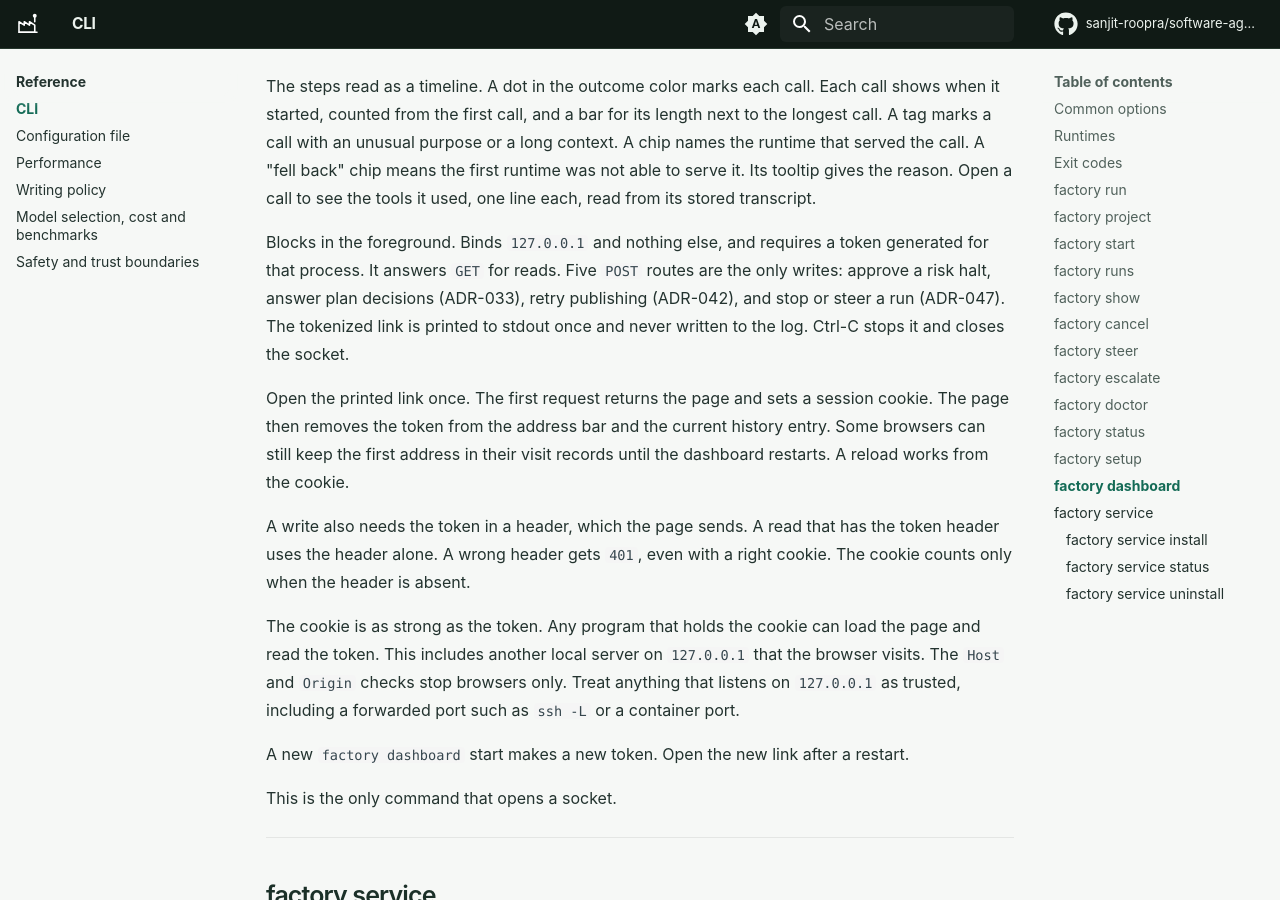
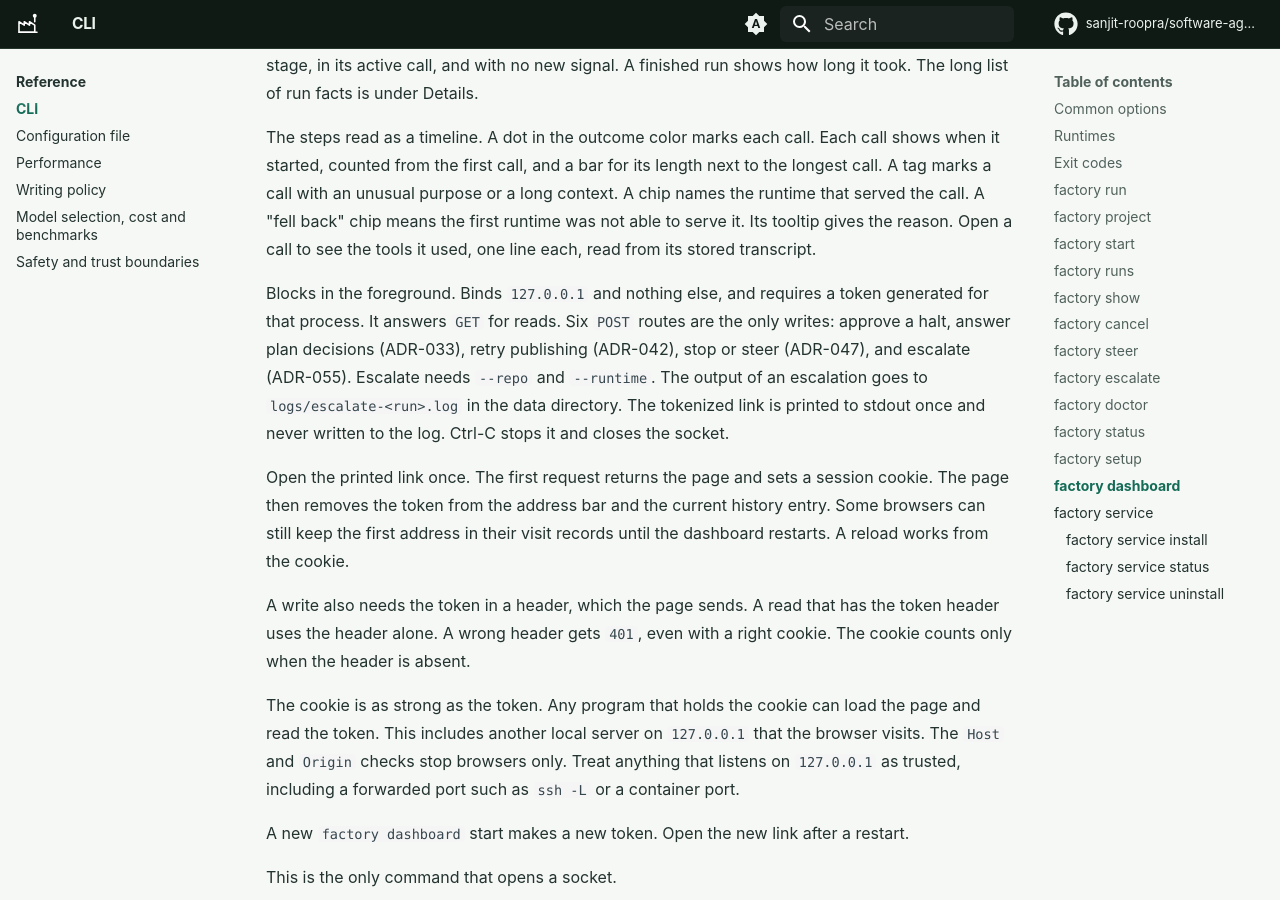
Before and after one commit to sanjit-roopra/software-agent-factory, an MkDocs documentation site: the page built from docs/reference/cli.md, in a window 1280 px wide and 900 px high, scrolled down 13358 px. Built offline with MkDocs 1.6.1 and Material for MkDocs 9.7.7, drawn with Linux system fonts in a browser that asks for light colours; comment, search, counter and statistics services are not loaded; some of the changed text lies outside the part shown.

Commit message:
fix(dashboard): address review findings on escalate
- factory dashboard --runtime has no default; the run page escalates only
  with both --repo and --runtime, so a fake run cannot push to a real PR.
- The detached factory escalate writes to logs/escalate-<run>.log so a
  refusal leaves a trace.
- Make the escalatable state set private.
- Fold duplicate escalate tests and cover the unrouted escalate POST.
- Fix the dashboard route count in the CLI reference.

Co-Authored-By: Claude Opus 5.5 <noreply@anthropic.com>

```diff
--- a/docs/reference/cli.md
+++ b/docs/reference/cli.md
@@ -415,8 +415,8 @@ factory dashboard --port 0 --open-browser
 | `--port <int>` | `8765` | Loopback port. `0` asks the OS for a free port. |
 | `--open-browser` | off | Open the tokenized link in the default browser. |
 | `--max-scanned-runs <int>` | `1000` | Hard cap on run files parsed per request. |
-| `--repo <path>` | none | Target repository. With it, the run page can escalate a run. |
-| `--runtime <name>` | `fake` | Agent runtime of an escalation the run page starts. |
+| `--repo <path>` | none | Target repository. With it and `--runtime`, the run page can escalate a run. |
+| `--runtime <name>` | none | Agent runtime of an escalation the run page starts. It has no default, so a fake run cannot push to a real pull request. |
 | `--config <path>` | packaged | Config YAML. |
 | `--data-dir <path>` | configured | Data directory override. |
 
@@ -467,9 +467,11 @@ to serve it. Its tooltip gives the reason. Open a call to see the tools it used,
 each, read from its stored transcript.
 
 Blocks in the foreground. Binds `127.0.0.1` and nothing else, and requires a token
-generated for that process. It answers `GET` for reads. Five `POST` routes are the
-only writes: approve a risk halt, answer plan decisions (ADR-033), retry
-publishing (ADR-042), and stop or steer a run (ADR-047). The
+generated for that process. It answers `GET` for reads. Six `POST` routes are the
+only writes: approve a halt, answer plan decisions (ADR-033), retry
+publishing (ADR-042), stop or steer (ADR-047), and escalate (ADR-055).
+Escalate needs `--repo` and `--runtime`. The output of an escalation goes
+to `logs/escalate-<run>.log` in the data directory. The
 tokenized link is printed to stdout once and never written to the log. Ctrl-C stops
 it and closes the socket.
 
```
Also changed, not shown: docs/guides/operations.md (+2 -1 lines), 4 other files.
